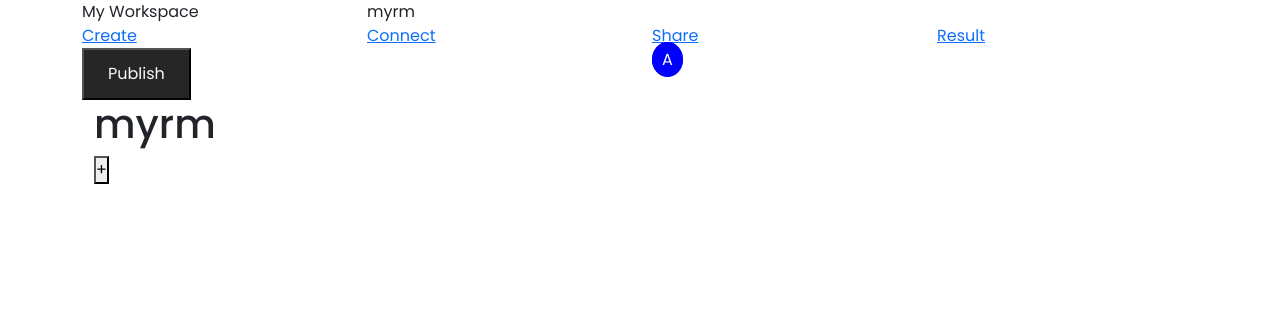
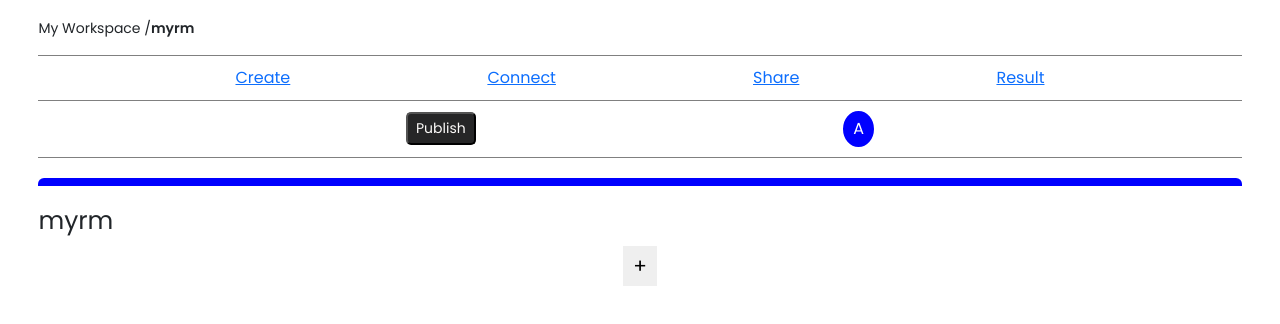
Before and after one commit to Adeee11/form-builder, a React (Create React App) app in the folder client/: page /editForm in a window 1280 px wide. Shown: the top 324 px of the page. Built offline with nearby package versions, Linux system fonts and the light colour scheme; no server answers.

Commit message:
Edit form layout completed

```diff
--- a/client/src/pages/EditForm/EditForm.styles.tsx
+++ b/client/src/pages/EditForm/EditForm.styles.tsx
@@ -1,17 +1,109 @@
+import { Link } from "react-router-dom";
 import styled from "styled-components";
 
 const Wrapper = styled.div`
-
-`
-
+  padding: 10px 3vw;
+`;
 
 const Avatar = styled.span`
-    border: blue 2px solid;
-    border-radius: 50%;
+  border: blue 2px solid;
+  border-radius: 50%;
+  padding: 4px 8px;
+  color: white;
+  background: blue;
+  text-transform: capitalize;
+`;
+
+const Header = styled.header`
+  display: flex;
+  flex-direction: column;
+`;
+
+const FormNameContainer = styled.div`
+  display: flex;
+  border-bottom: 1px solid gray;
+  padding: 10px 0;
+`;
+
+const LinkContainer = styled.div`
+  display: flex;
+  justify-content: space-evenly;
+  border-bottom: 1px solid gray;
+  padding: 10px 0;
+`;
+
+const StyledLink = styled(Link)`
+  &:active,
+  &:hover {
+    text-decoration: none;
+    color: black;
+  }
+`;
+
+const Heading = styled.h1`
+  font-weight: 400;
+  font-size: 25px;
+`;
+
+const FormName = styled.h1`
+  font-size: 14px;
+  font-weight: 700;
+`;
+const WorkspaceName = styled.h1`
+  font-size: 14px;
+  font-weight: 400;
+`;
+
+const PublishContainer = styled.div`
+  display: flex;
+  padding: 10px 0;
+  justify-content: space-evenly;
+  border-bottom: 1px solid gray;
+`;
+
+const ItemContainer = styled.div`
+  display: flex;
+  align-items: center;
+  button {
     padding: 4px 8px;
-    color: white;
-    background: blue;
-    text-transform: capitalize;
-`
+    border-radius: 5px;
+    font-size: 14px;
+  }
+`;
 
-export { Wrapper, Avatar}
+const Main = styled.main`
+  margin-top: 20px;
+  border-top: 8px solid blue;
+  border-radius: 6px;
+`;
+
+const Form = styled.form`
+  padding: 20px 0;
+  div {
+    margin-top: 10px;
+    text-align: center;
+  }
+`;
+
+const PlusButton = styled.button`
+  padding: 5px 10px;
+  border: transparent;
+  font-size: 20px;
+`;
+
+export {
+  Wrapper,
+  Avatar,
+  Header,
+  FormNameContainer,
+  LinkContainer,
+  StyledLink,
+  WorkspaceName,
+  FormName,
+  PublishContainer,
+  ItemContainer,
+  Main,
+  Form,
+  Heading,
+  PlusButton,
+};
--- a/client/src/pages/EditForm/EditForm.tsx
+++ b/client/src/pages/EditForm/EditForm.tsx
@@ -2,7 +2,22 @@ import { useQuery } from "@apollo/client";
 import { Link } from "react-router-dom";
 import { Button } from "../../components/Button";
 import { useAppSelector } from "../../providers/app/hooks";
-import { Avatar, Wrapper } from "./EditForm.styles";
+import {
+  Avatar,
+  FormName,
+  FormNameContainer,
+  Header,
+  LinkContainer,
+  PublishContainer,
+  StyledLink,
+  ItemContainer,
+  WorkspaceName,
+  Wrapper,
+  Main,
+  Form,
+  Heading,
+  PlusButton,
+} from "./EditForm.styles";
 import { GET_FORM_BY_ID } from "./queries";
 
 interface Form_Data {
@@ -81,52 +96,52 @@ const EditForm = () => {
     formTitle = SAMPLE_DATA.data.form.title;
     formFields = SAMPLE_DATA.data.form.formData;
   }
+  console.log(formFields);
 
   const workspaceName = "My Workspace";
 
   return (
     <>
-      <Wrapper className="container">
-        <header>
-          {/* Workspace and Form name  */}
-          <div className="row">
-            <div className="col-3">{workspaceName}</div>
-            <div className="col-9">
-              {/* Need to align center */}
-              {formTitle}
+      <Wrapper>
+        <Header>
+          <FormNameContainer>
+            <WorkspaceName>{workspaceName + " / "}</WorkspaceName>
+            <FormName>{formTitle}</FormName>
+          </FormNameContainer>
+          {/* Links  */}
+          <LinkContainer>
+            <div>
+              <StyledLink to={"/"}>Create</StyledLink>
             </div>
-          </div>
-          {/* Links  */}
-          <div className="row">
-            <div className="col-3">
-              <Link to={"/"}>Create</Link>
+            <div>
+              <StyledLink to={"/"}>Connect</StyledLink>
             </div>
-            <div className="col-3">
-              <Link to={"/"}>Connect</Link>
+            <div>
+              <StyledLink to={"/"}>Share</StyledLink>
             </div>
-            <div className="col-3">
-              <Link to={"/"}>Share</Link>
+            <div>
+              <StyledLink to={"/"}>Result</StyledLink>
             </div>
-            <div className="col-3">
-              <Link to={"/"}>Result</Link>
+          </LinkContainer>
+          {/* Publish buttons  */}
+          <PublishContainer>
+            <ItemContainer>
+              <Button text="Publish" />
+            </ItemContainer>
+
+            <ItemContainer>
+              <Avatar>{AvatarLetter}</Avatar>
+            </ItemContainer>
+          </PublishContainer>
+        </Header>
+        <Main>
+          <Form>
+            <Heading>{formTitle}</Heading>
+            <div>
+              <PlusButton>+</PlusButton>
             </div>
-          </div>
-          {/* Publish buttons  */}
-          <div className="row">
-            <div className="col-6">
-              <Button text="Publish" />
-            </div>
-            <div className="col-6">
-              <Avatar>{AvatarLetter}</Avatar>
-            </div>
-          </div>
-        </header>
-        <main className="container">
-          <form>
-            <h1>{formTitle}</h1>
-            <button>+</button>
-          </form>
-        </main>
+          </Form>
+        </Main>
       </Wrapper>
     </>
   );
```
